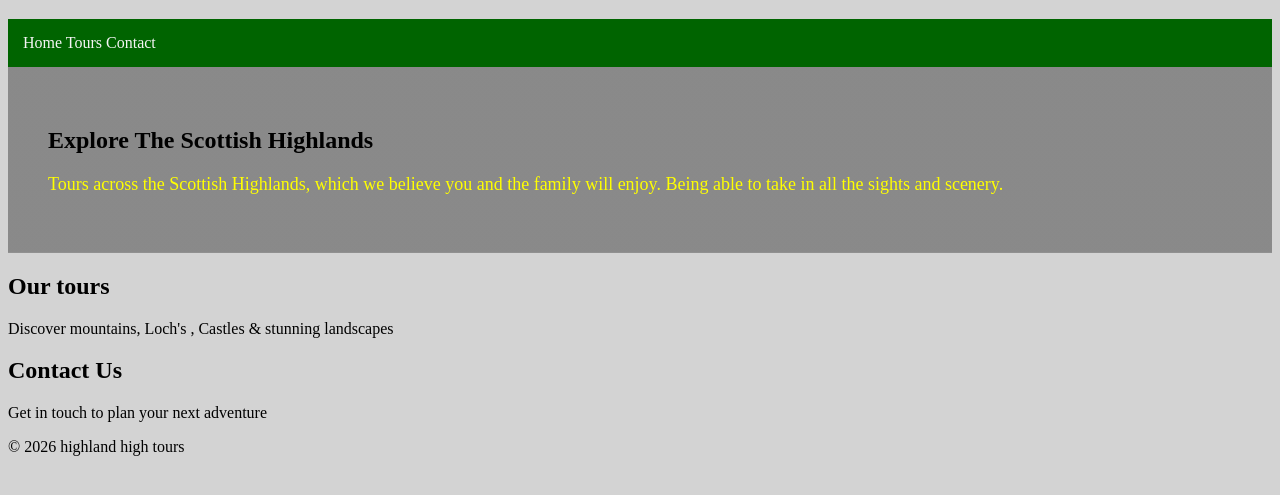
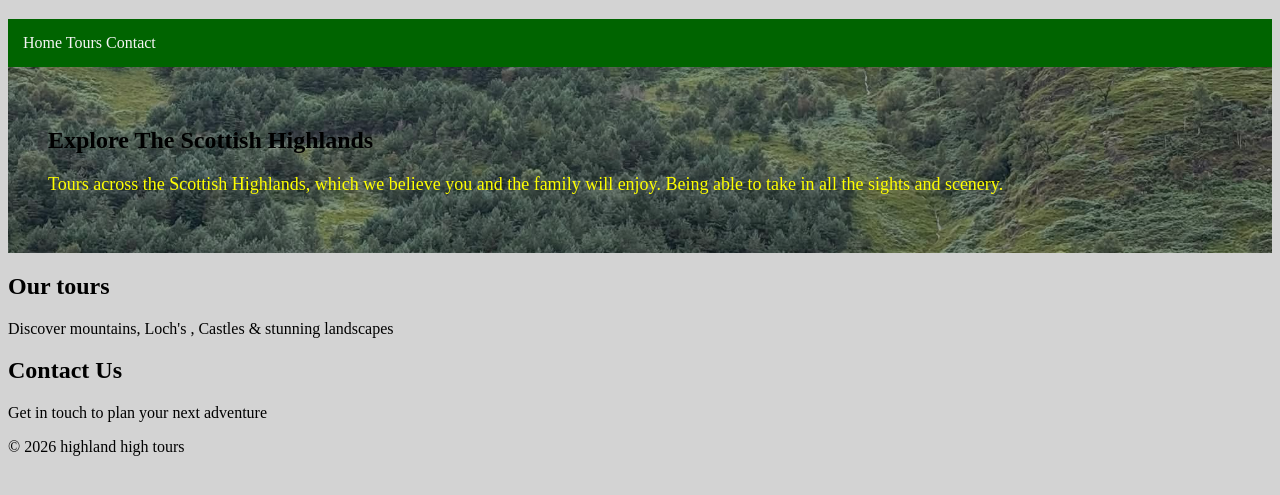
Before and after one commit to james9303-creator/Highland-high-tours-, a plain HTML site: page index.html in a window 1280 px wide. Shown: the part 61-556 px from the top of the page. Drawn offline with Linux system fonts and the light colour scheme.

Commit message:
Fixed an issue
I believe I have fixed an issue with the backdrop not showing

```diff
--- a/style.css
+++ b/style.css
@@ -66,7 +66,7 @@ p  {
 
 
 #home {
-    background-image: linear-gradient(rgba(0, 0, 0, 0.35), rgba(0, 0, 0, 0.35)), url("images/Highland photo for website 2.jpg");
+    background-image: linear-gradient(rgba(0, 0, 0, 0.35), rgba(0, 0, 0, 0.35)), url("Highland photo for website 2.jpg");
     background-size: cover;
     background-position: center;
     background-repeat: no-repeat;
```
